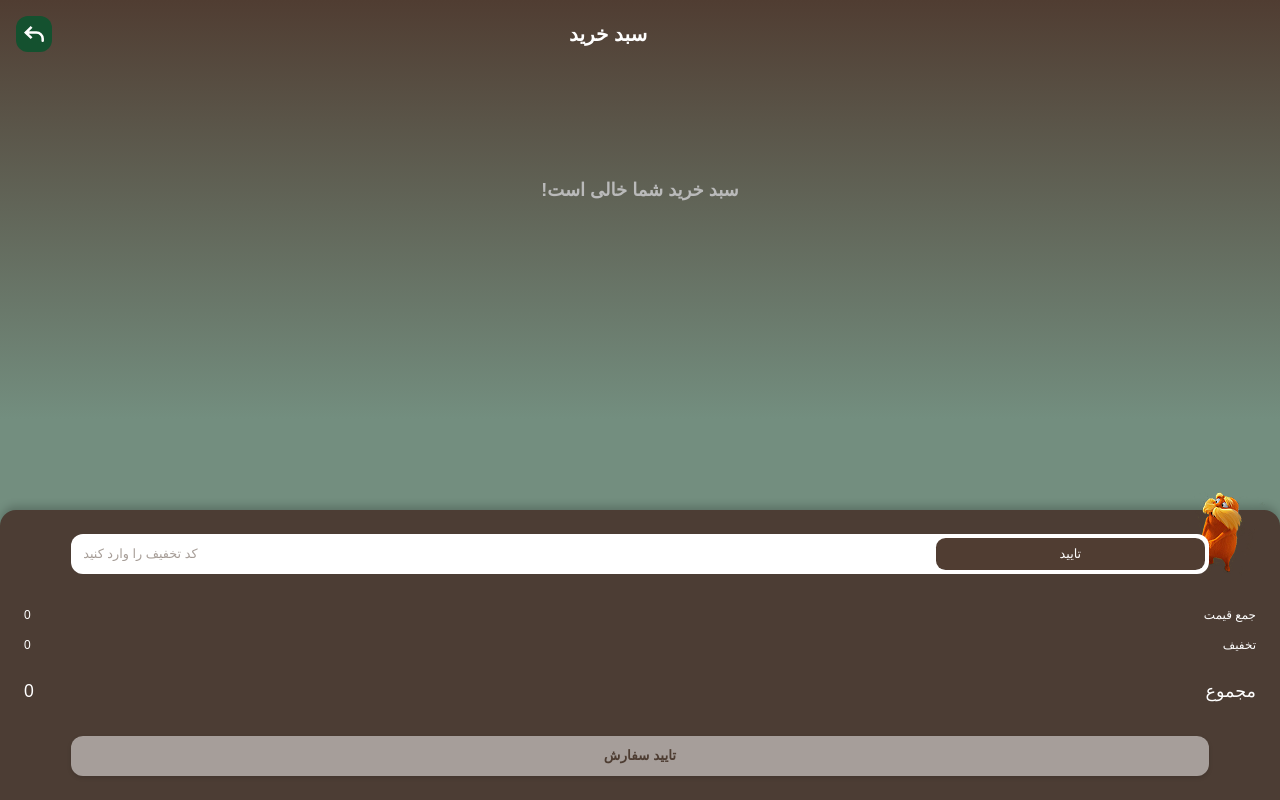
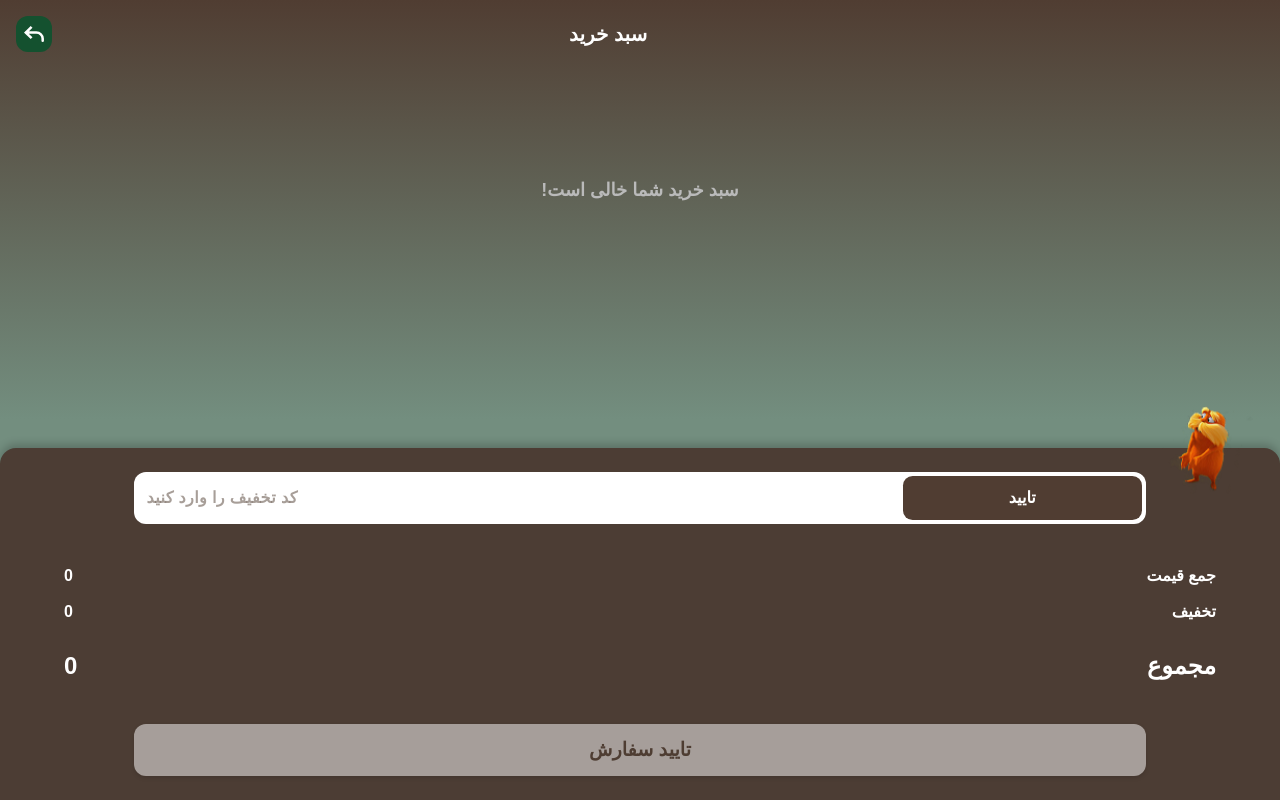
Before and after one commit to mahdibaderloo/cafe-v2, a React (Vite) app: page /shopping-cart in a window 1280 px wide. Built offline with nearby package versions, Linux system fonts and the light colour scheme; a web font is replaced by a local one.

Commit message:
CartDetails (tablet size)

```diff
--- a/src/features/cart/CartDetails.tsx
+++ b/src/features/cart/CartDetails.tsx
@@ -11,38 +11,42 @@ export default function CartDetails({ onOpen, itemsCount }: CartDetailsProps) {
 
   return (
     <div className="fixed bottom-0 w-full h-fit z-10">
-      <img src={lorax} alt="icon" className="absolute -top-6.5 right-1" />
+      <img
+        src={lorax}
+        alt="icon"
+        className="absolute -top-6.5 sm:-top-12.5 right-1 sm:right-4 sm:w-34"
+      />
 
       <div className="bg-[#4C3D34] w-full h-full shadow-[0px_-4px_8px_0px_#00000033] rounded-t-2xl px-2 py-6 flex flex-col justify-between">
-        <div className="w-[90%] h-10 bg-white rounded-xl p-1 mx-auto flex justify-between items-center z-40">
-          <button className="w-[25%] h-full bg-[#503D32] rounded-[0.6rem] text-white font-medium text-[0.8rem]">
+        <div className="w-[90%] sm:w-[80%] h-10 sm:h-13 bg-white rounded-xl p-1 mx-auto flex justify-between items-center z-40">
+          <button className="w-[25%] h-full bg-[#503D32] rounded-[0.6rem] text-white font-medium sm:font-semibold text-[0.8rem] sm:text-[1rem]">
             تایید
           </button>
           <input
             type="text"
-            className="w-[80%] text-[0.8rem] text-[#503D32] font-medium font-iran-sans outline-none border-none text-left pl-2"
+            className="w-[80%] text-[0.8rem] sm:text-[1rem] text-[#503D32] font-medium sm:font-semibold sm:tracking-wide font-iran-sans outline-none border-none text-left pl-2"
             maxLength={5}
             placeholder="کد تخفیف را وارد کنید"
           />
         </div>
 
-        <div className="p-4 mt-4">
-          <div className="flex justify-between items-center text-white text-[0.75rem] font-medium">
+        <div className="p-4 sm:py-6 sm:px-14 mt-4">
+          <div className="flex justify-between items-center text-white text-[0.75rem] sm:text-[1rem] font-medium sm:font-semibold">
             <p>جمع قیمت</p>
             <p>{totalPrice.toLocaleString()}</p>
           </div>
-          <div className="flex justify-between items-center text-white text-[0.75rem] font-medium mt-3">
+          <div className="flex justify-between items-center text-white text-[0.75rem] sm:text-[1rem] font-medium sm:font-semibold mt-3">
             <p>تخفیف</p>
             <p>0</p>
           </div>
-          <div className="flex justify-between items-center text-white text-[1.1rem] font-medium mt-6">
+          <div className="flex justify-between items-center text-white text-[1.1rem] sm:text-[1.5rem] font-medium sm:font-semibold mt-6">
             <p>مجموع</p>
             <p>{totalPrice.toLocaleString()}</p>
           </div>
         </div>
 
         <button
-          className={`w-[90%] h-10 bg-white ${itemsCount > 0 ? "opacity-100" : "opacity-50"} shadow-[0px_2px_4px_0px_#00000040] rounded-xl text-[#503D32] font-semibold text-[0.85rem] mt-4 mx-auto`}
+          className={`w-[90%] sm:w-[80%] h-10 sm:h-13 bg-white ${itemsCount > 0 ? "opacity-100" : "opacity-50"} shadow-[0px_2px_4px_0px_#00000040] rounded-xl text-[#503D32] font-semibold text-[0.85rem] sm:text-[1.2rem] mt-4 mx-auto`}
           onClick={onOpen}
           disabled={itemsCount === 0}
         >
```
